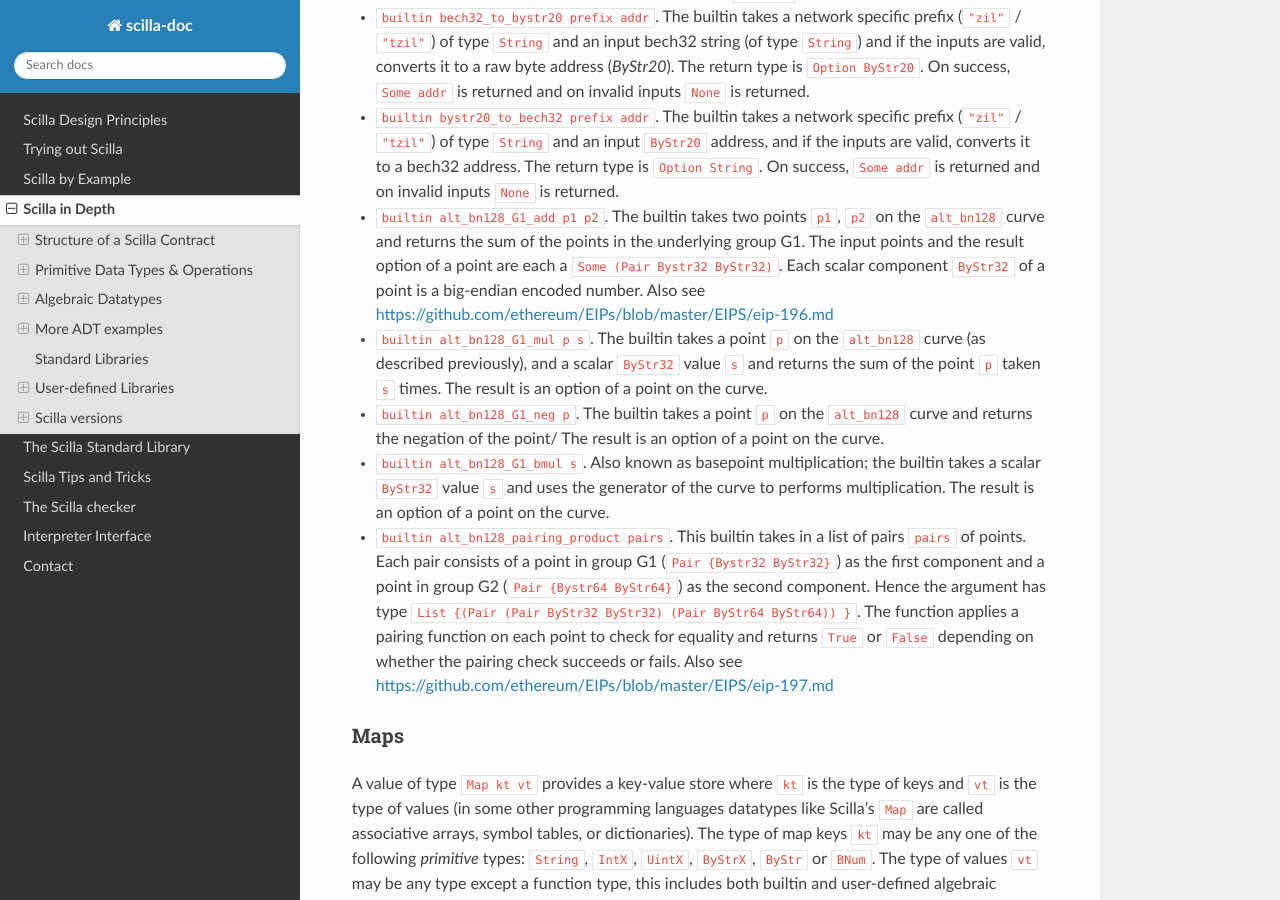
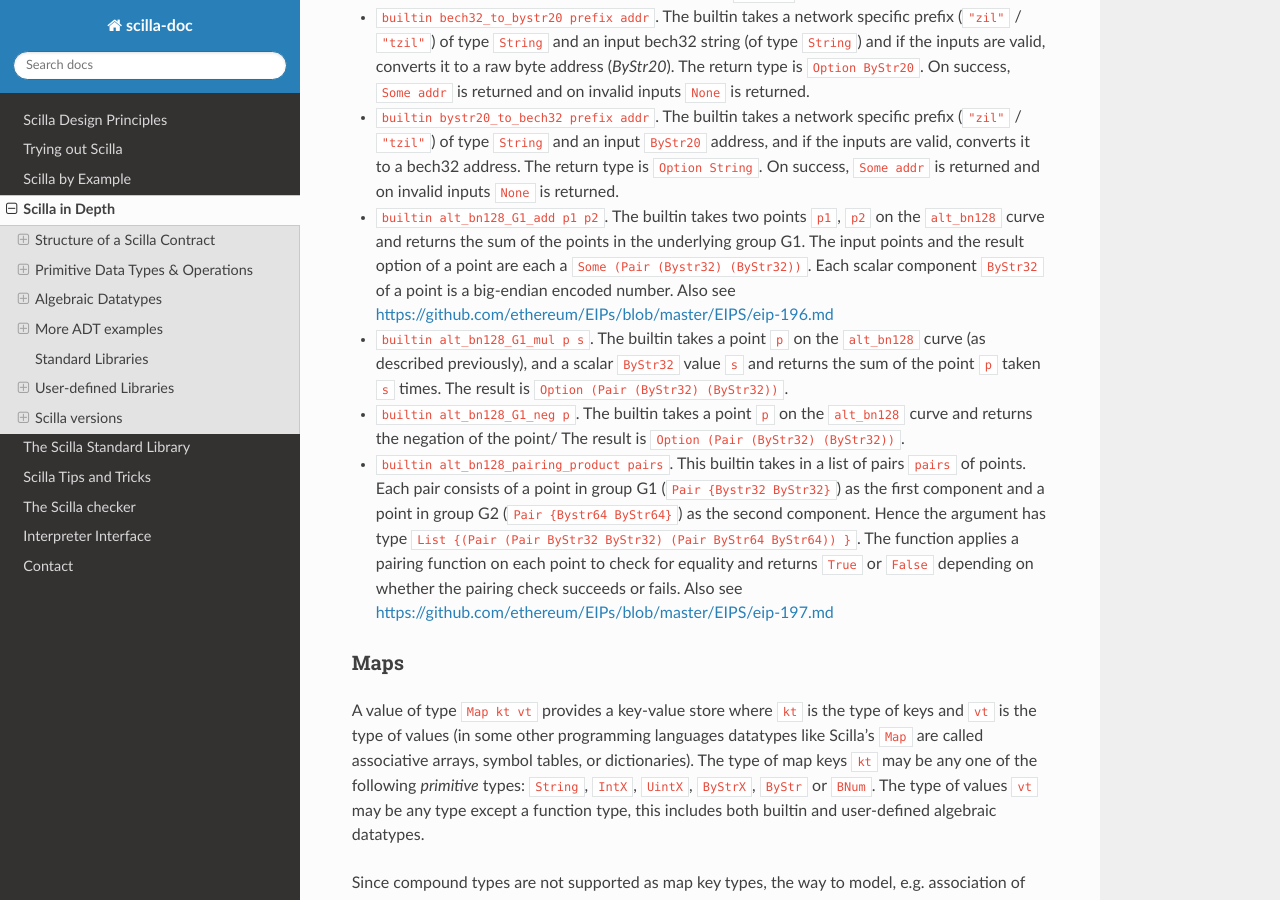
Before and after one commit to Zilliqa/scilla-docs, a Sphinx documentation site: the page built from docs/source/scilla-in-depth.rst, in a window 1280 px wide and 900 px high, scrolled down 18835 px. Built offline with Sphinx 7.4.7 and the Read the Docs theme 2.0.0, drawn with Linux system fonts in a browser that asks for light colours.

Commit message:
fix changes requested

```diff
--- a/docs/source/scilla-in-depth.rst
+++ b/docs/source/scilla-in-depth.rst
@@ -1081,19 +1081,15 @@ below, ``Any`` can be of type ``IntX``, ``UintX``, ``String``, ``ByStr20`` or
   The return type is ``Option String``. On success, ``Some addr`` is returned and on invalid inputs ``None`` is returned.
 
 - ``builtin alt_bn128_G1_add p1 p2``. The builtin takes two points ``p1``, ``p2`` on the ``alt_bn128`` curve and returns
-  the sum of the points in the underlying group G1. The input points and the result option of a point are each a ``Some (Pair Bystr32 ByStr32)``.
+  the sum of the points in the underlying group G1. The input points and the result option of a point are each a ``Some (Pair (Bystr32) (ByStr32))``.
   Each scalar component ``ByStr32`` of a point is a big-endian encoded number.
   Also see https://github.com/ethereum/EIPs/blob/master/EIPS/eip-196.md
 
 - ``builtin alt_bn128_G1_mul p s``. The builtin takes a point ``p`` on the ``alt_bn128`` curve (as described previously),
-  and a scalar ``ByStr32`` value ``s`` and returns the sum of the point ``p`` taken ``s`` times. The result is an option of a point
-  on the curve.
+  and a scalar ``ByStr32`` value ``s`` and returns the sum of the point ``p`` taken ``s`` times. The result is ``Option (Pair (ByStr32) (ByStr32))``.
 
 - ``builtin alt_bn128_G1_neg p``. The builtin takes a point ``p`` on the ``alt_bn128`` curve and returns the negation of the point/
-  The result is an option of a point on the curve.
-
-- ``builtin alt_bn128_G1_bmul s``. Also known as basepoint multiplication; the builtin takes a scalar ``ByStr32`` value ``s``
-  and uses the generator of the curve to performs multiplication. The result is an option of a point on the curve.
+  The result is ``Option (Pair (ByStr32) (ByStr32))``.
 
 - ``builtin alt_bn128_pairing_product pairs``. This builtin takes in a list of pairs ``pairs`` of points.
   Each pair consists of a point in group G1 (``Pair {Bystr32 ByStr32}``) as the first component and a point in
```
